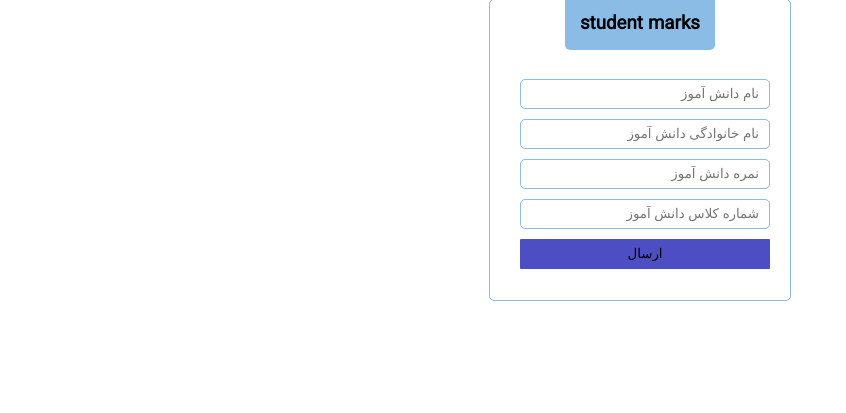
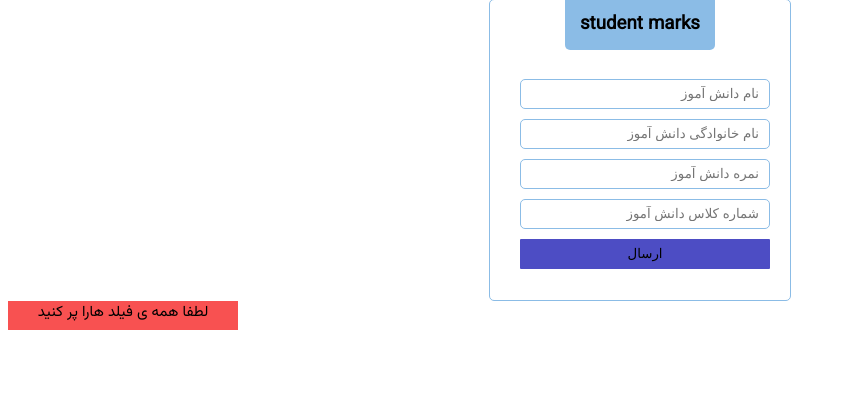
Before and after one commit to parmin-arababadi/schoollist, a PHP site: page /marklist.php in a window 1280 px wide. Shown: the part 41-454 px from the top of the page, without its empty margins (0-846 px from the left). Run offline with PHP 8.4, Linux system fonts and the light colour scheme; the visitor is signed in with stand-in values (Sample User, id 1).

Commit message:
taghirat marklist

```diff
--- a/css/style.css
+++ b/css/style.css
@@ -502,3 +502,17 @@ body {
     box-shadow: none;
     border: rgb(0, 128, 0);
 }
+
+.error{
+            background-color: rgb(248, 81, 81);
+    width: 230px;
+    height: 29px;
+    text-align: center;
+    font-size: 15px;
+    margin-top: 0%;
+    direction: rtl;
+    margin-right: 395px;
+    outline: none;
+    box-shadow: none;
+    border: rgb( 248 , 81, 81);
+}
--- a/marklist.php
+++ b/marklist.php
@@ -6,30 +6,7 @@ $lastName = $_SESSION["last_name"];
 $nationalCode = $_SESSION["nationalcode"];
 
 $result = '';
-if ($_SERVER['REQUEST_METHOD'] === 'POST') {
-    $first_name = $_POST['first_name'];
-    $last_name = $_POST['last_name'];
-    $classid = $_POST['class'];
-    $mark = $_POST['mark'];
-    $students = $pdo->prepare('select * from students where first_name=:first_name and last_name=:last_name');
-    $students->execute(['first_name' => $first_name, 'last_name' => $last_name]);
-    $student = $students->fetch();
-    if ($student) {
-        $id = $student['id'];
 
-
-
-        $newmark = $pdo->prepare('insert into student_mark (student_id,student_class_id,mark)
-value(:student_id,:class,:mark)');
-        $correct = $newmark->execute(['class' => $classid, 'mark' => $mark, 'student_id' => $id['id']]);
-        if ($correct) {
-            $result = '<p class="correct">نمره با موفقیت ثبت شد</p>';
-        } else {
-
-            $result = '<p class="correct">ثبت نمره با خطا مواجه شد</p>';
-        }
-    }
-}
 ?>
 
 <html>
@@ -61,3 +38,29 @@ value(:student_id,:class,:mark)');
 </body>
 
 </html>
+<?php
+if ($_SERVER['REQUEST_METHOD'] === 'POST') {
+    $first_name = $_POST['first_name'];
+    $last_name = $_POST['last_name'];
+    $classid = $_POST['class'];
+    $mark = $_POST['mark'];
+    $students = $pdo->prepare('select * from students where first_name=:first_name and last_name=:last_name');
+    $students->execute(['first_name' => $first_name, 'last_name' => $last_name]);
+    $student = $students->fetch();
+    if ($student) {
+        $id = $student['id'];
+
+$newmark = $pdo->prepare("INSERT INTO student_mark (student_id, student_class_id, mark)
+VALUES (:student_id, :class, :mark)");
+$correct=$newmark->execute(["student_id"=>$id,"class"=>$classid,"mark"=>$mark]);
+        if ($correct) {
+            $result = '<p class="correct">نمره با موفقیت ثبت شد</p>';
+        } else {
+
+            $result = '<p class="error">ثبت نمره با خطا مواجه شد</p>';
+        }
+    }
+}else{
+    echo '<p class="error">لطفا همه ی فیلد هارا پر کنید</p>';
+}
+?>
```
